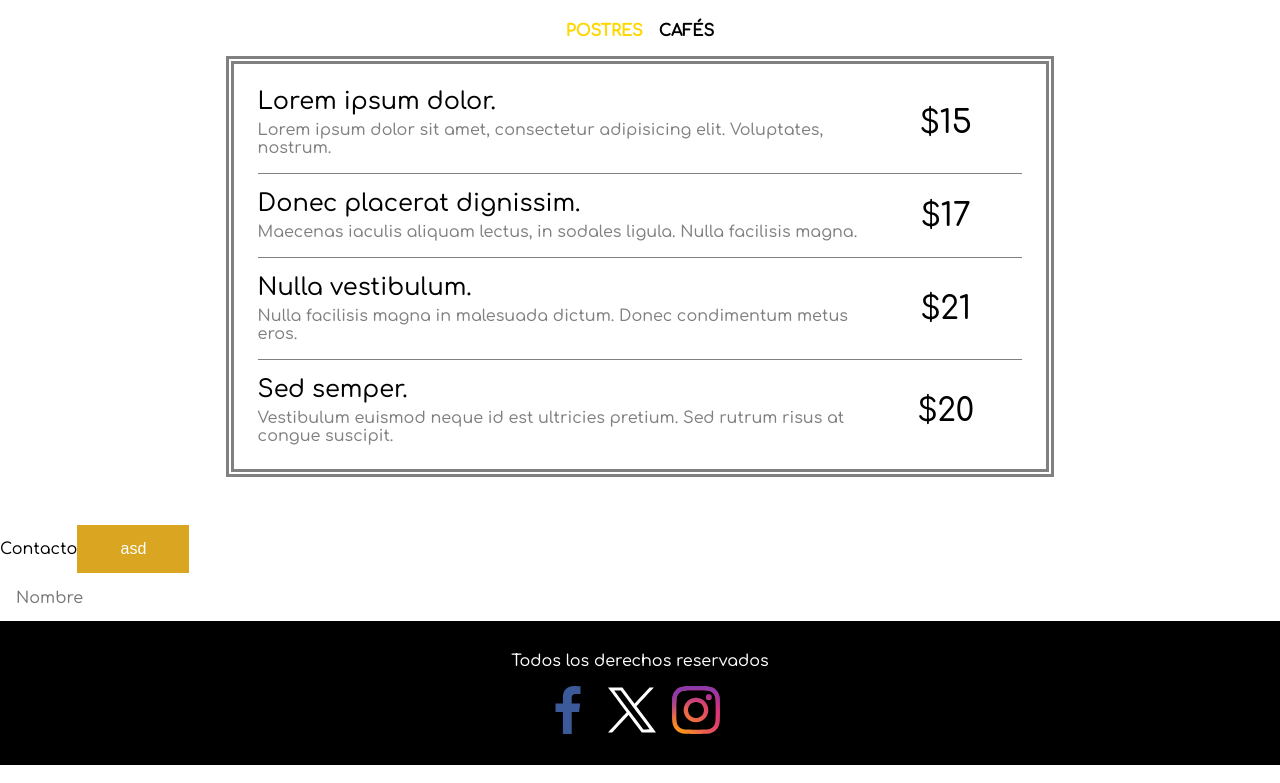
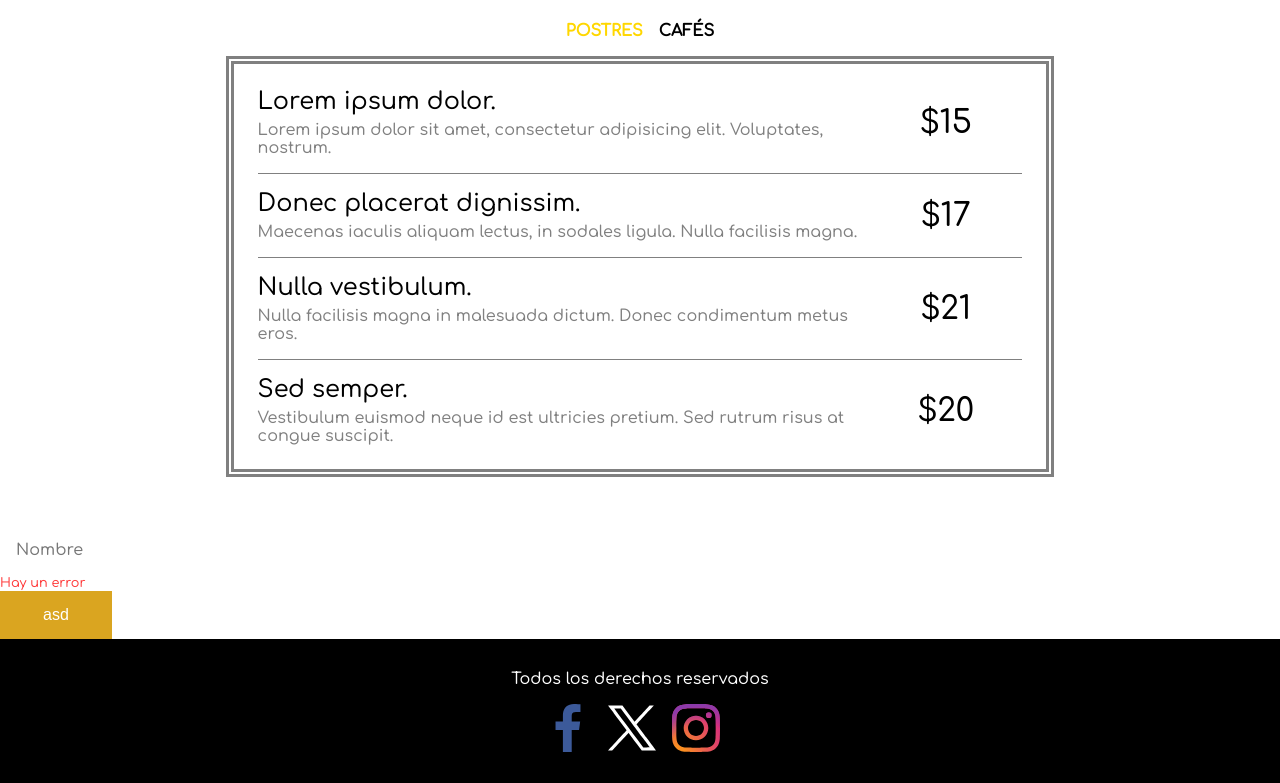
Before and after one commit to edsoncuno/my-panaderia, a React (Vite) app: page / in a window 1280 px wide. Shown: the part 1320-2103 px from the top of the page. Built offline with nearby package versions, Linux system fonts and the light colour scheme.

Commit message:
se esta elaborando el fomrulacio

```diff
--- a/src/components/input-text/index.jsx
+++ b/src/components/input-text/index.jsx
@@ -1,4 +1,5 @@
 "use client";
+import styles from "./index.module.css";
 import { useState } from "react";
 
 export default function App({
@@ -13,7 +14,7 @@ export default function App({
 
   const handleFocus = () => {
     if (modelValue === "") {
-      setIsActive(true);
+      setIsActive(false);
     } else {
       setIsActive(true);
     }
@@ -21,14 +22,14 @@ export default function App({
 
   const handleBlur = () => {
     if (modelValue === "") {
+      setIsActive(true);
+    } else {
       setIsActive(false);
-    } else {
-      setIsActive(true);
     }
   };
 
   return (
-    <div style={{ width: "100%", height: "auto", position: "relative" }}>
+    <div className={styles.container}>
       <label
         style={{
           color: "#777",
--- /dev/null
+++ b/src/components/input-text/index.module.css
@@ -0,0 +1,31 @@
+.container {
+  width: 100%;
+  height: auto;
+  position: relative;
+}
+
+.container label {
+  color: #777;
+  position: absolute;
+  top: 1rem;
+  left: 0;
+  margin-left: 1rem;
+  transition: all 0.3s;
+}
+
+.container .element {
+  width: 100%;
+  height: 3rem;
+  outline: none;
+  border: none;
+  font-size: 1.2rem;
+}
+
+.container .element:focus {
+  border-bottom: 2px solid gold;
+}
+
+.container span {
+  color: rgb(255, 59, 59);
+  font-size: 0.8rem;
+}
--- /dev/null
+++ b/src/components/input-text/index2.jsx
@@ -0,0 +1,51 @@
+"use client";
+import styles from "./index.module.css";
+import { useState } from "react";
+
+export default function App(props) {
+  const [isActive, setIsActive] = useState(false);
+  const [value, setValue] = useState("");
+
+  function handleFocus() {
+    setIsActive(true);
+  }
+
+  function handleBlur() {
+    if (value == "") {
+      setIsActive(false);
+    } else {
+      setIsActive(true);
+    }
+  }
+
+  return (
+    <div className={styles.container}>
+      <label
+        htmlFor={props.id}
+        style={
+          isActive
+            ? {
+                top: "-0.75rem",
+                marginLeft: 0,
+                fontSize: "0.75rem",
+                lineHeight: "2rem",
+              }
+            : {}
+        }
+      >
+        {props.text}
+      </label>
+      <input
+        type="text"
+        id={props.id}
+        name={props.id}
+        className={styles.element}
+        value={value}
+        onChange={(e) => setValue(e.target.value)}
+        onFocus={handleFocus}
+        onBlur={handleBlur}
+      />
+      {props.existError && <span>{props.error}</span>}
+    </div>
+  );
+}
--- a/src/pages/home/contacto/index.jsx
+++ b/src/pages/home/contacto/index.jsx
@@ -1,14 +1,25 @@
 import styles from "./index.module.css";
 
 import Button from "./../../../components/button";
-import InputText from "./../../../components/input-text";
+import InputText2 from "./../../../components/input-text/index2";
 
 export default function App() {
+  function handleSubmit(event) {
+    event.preventDefault();
+  }
   return (
     <>
-      Contacto
-      <Button click={click} text="asd" />
-      <InputText field={"Nombre"} message={"Por favor llena el campo con tu nombre"} />
+      <form onSubmit={handleSubmit}>
+        <div style={{ alignContent: "center", width: "50%", display: "flex" }}>
+          <InputText2
+            text={"Nombre"}
+            id={"contacto-nombre"}
+            existError={true}
+            error={"Hay un error"}
+          />
+        </div>
+        <Button click={click} text="asd" />
+      </form>
     </>
   );
 }
```
